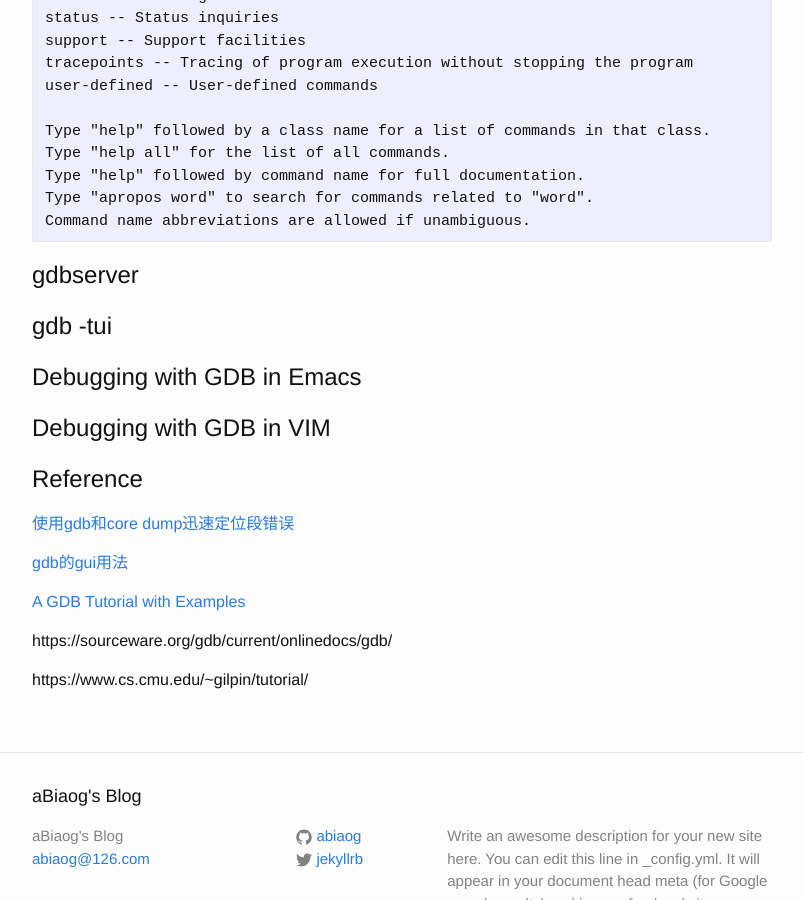
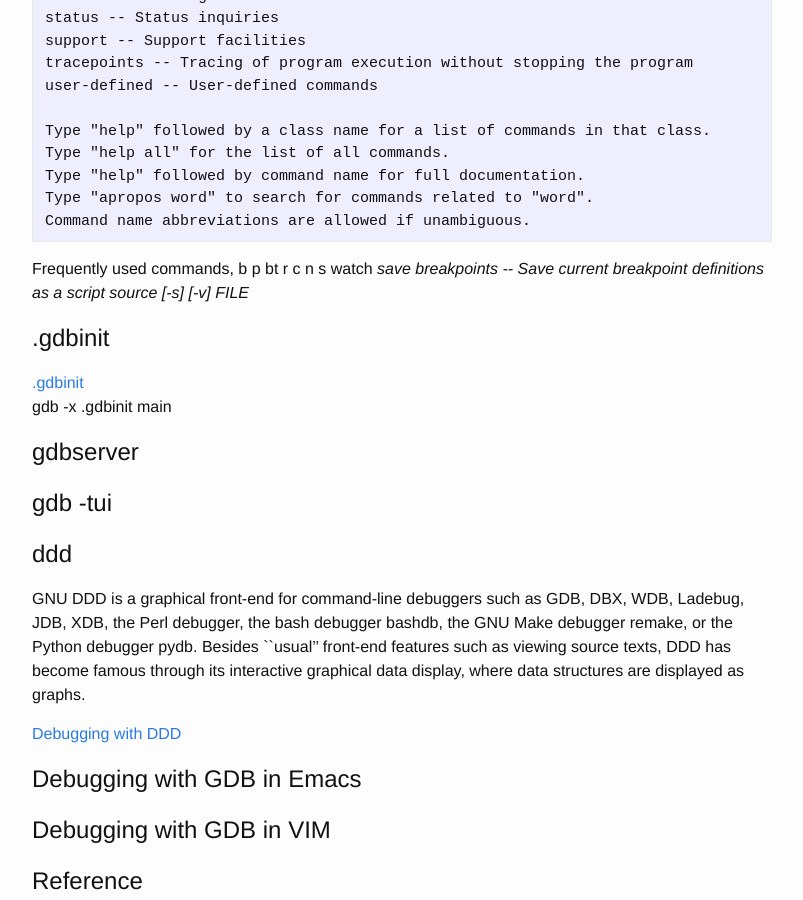
Before and after one commit to abiaog/abiaog.github.io, a Jekyll site: the page built from _posts/2016-05-05-gdb.markdown, in a window 1280 px wide and 900 px high, scrolled down 2175 px. Shown: the whole window, without its empty margins (238-1041 px from the left). Built offline with Jekyll 4.4.1, drawn with Linux system fonts in a browser that asks for light colours.

Commit message:
.gdbinit ddd

```diff
--- a/_posts/2016-05-05-gdb.markdown
+++ b/_posts/2016-05-05-gdb.markdown
@@ -97,9 +97,32 @@
 	Type "apropos word" to search for commands related to "word".
 	Command name abbreviations are allowed if unambiguous.
 
+Frequently used commands,
+	b
+	p
+	bt
+	r
+	c
+	n
+	s
+	watch <var>
+	save breakpoints -- Save current breakpoint definitions as a script
+	source [-s] [-v] FILE
+
+# .gdbinit
+
+[.gdbinit](/code_for_post/gdb/.gdbinit)
+	gdb -x .gdbinit main
+
+
 # gdbserver
 
 # gdb -tui
+
+# ddd
+GNU DDD is a graphical front-end for command-line debuggers such as GDB, DBX, WDB, Ladebug, JDB, XDB, the Perl debugger, the bash debugger bashdb, the GNU Make debugger remake, or the Python debugger pydb. Besides ``usual'' front-end features such as viewing source texts, DDD has become famous through its interactive graphical data display, where data structures are displayed as graphs.
+
+[Debugging with DDD](http://www.gnu.org/software/ddd/manual/html_mono/ddd.html)
 
 # Debugging with GDB in Emacs
 
```
Also changed, not shown: 1 other file.
